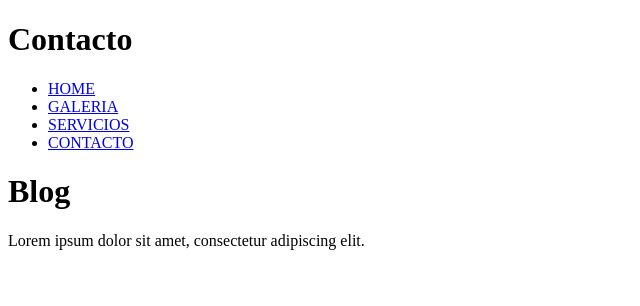
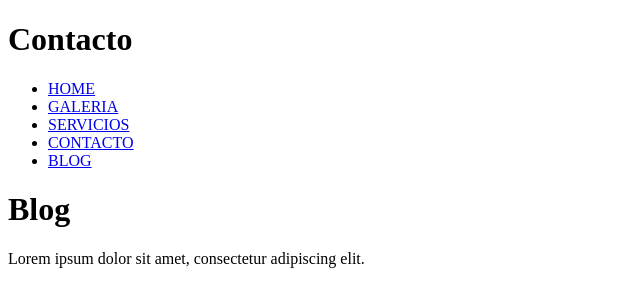
Before and after one commit to AliciaPG2021/NuevaPruebaGIT, a plain HTML site: page blog.html in a window 1280 px wide. Shown: the whole page, without its empty margins (0-640 px from the left). Drawn offline with Linux system fonts and the light colour scheme.

Commit message:
añadido creacion blog

```diff
--- a/blog.html
+++ b/blog.html
@@ -18,6 +18,7 @@
                 <li><a href="galeria.html">GALERIA</a></li>
                 <li><a href="servicios.html">SERVICIOS</a></li>
                 <li><a href="contacto.html">CONTACTO</a></li>
+                <li><a href="blog.html">BLOG</a></li>
             </ul>
         </nav>
 
```
Also changed, not shown: contacto.html (+1 -0 lines), galeria.html (+1 -0 lines), index.html (+1 -0 lines), servicios.html (+1 -0 lines).
